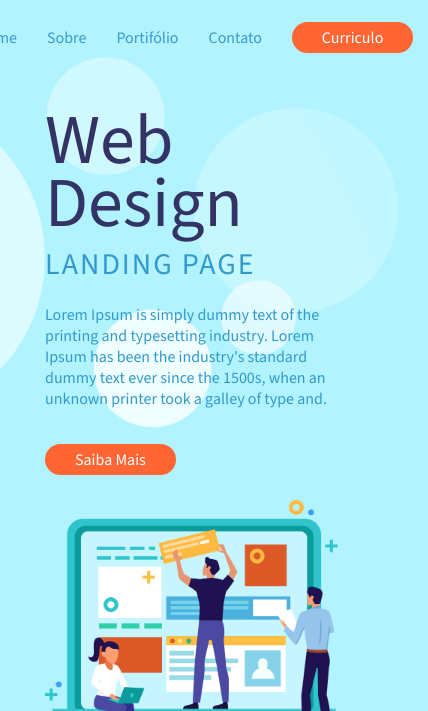
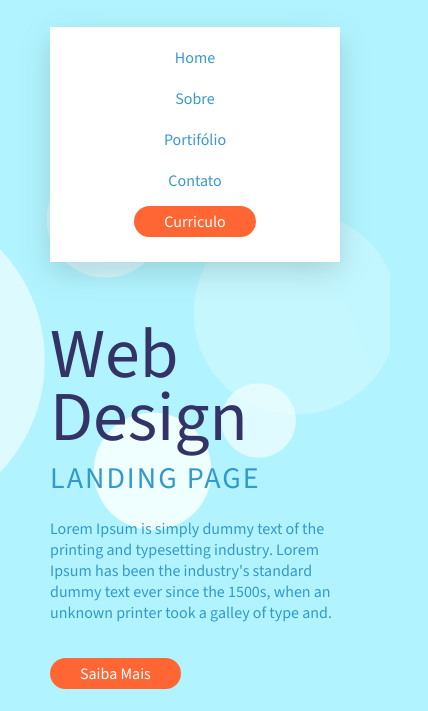
Before and after one commit to AntonioCarlosIekerFilho/Nova-pasta, a plain HTML site: page assets/index.html in a window 390 px wide. Shown: the part 130-841 px from the top of the page, 428 px wide, since content can reach past the window. Drawn offline with nearby package versions, Linux system fonts and the light colour scheme.

Commit message:
RESPONSIVE ELEMENTS A PARTIR DE 450PX

```diff
--- a/assets/css/responsive-elements.css
+++ b/assets/css/responsive-elements.css
@@ -50,6 +50,18 @@
 }
 @media(max-width: 450px){
     .container{
-        width: 300px !important;
+        width: 290px !important;
+    }
+    header nav{
+        background: #fff;
+        width: 100%;
+        padding: 10px 0 20px;
+        box-shadow: 0px 10px 30px rgba(0, 0, 0, 0.15);
+    }
+    header nav ul{
+        flex-direction: column;
+    }
+    header nav ul li{
+        margin: 10px 0;
     }
 }
```
